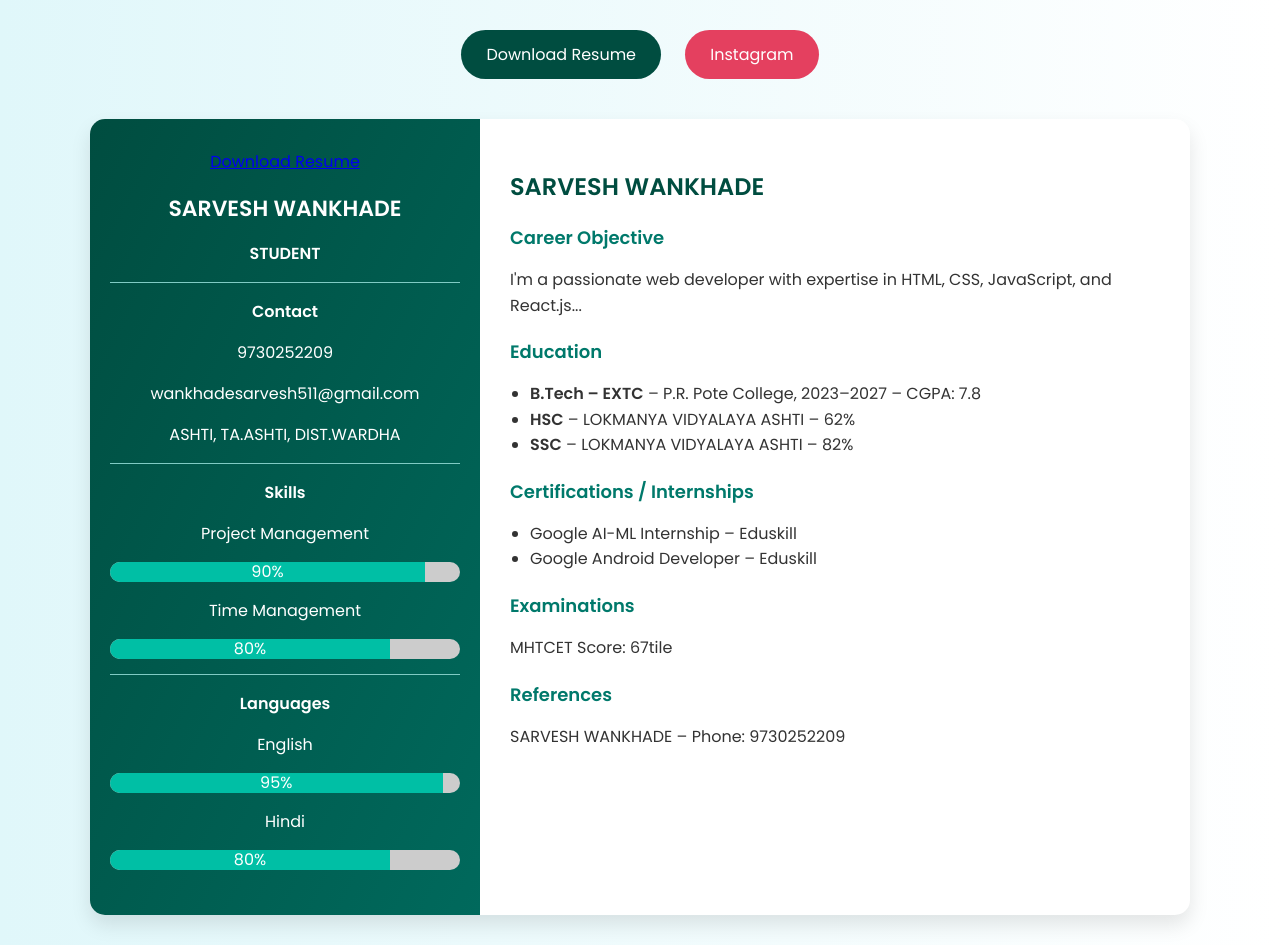
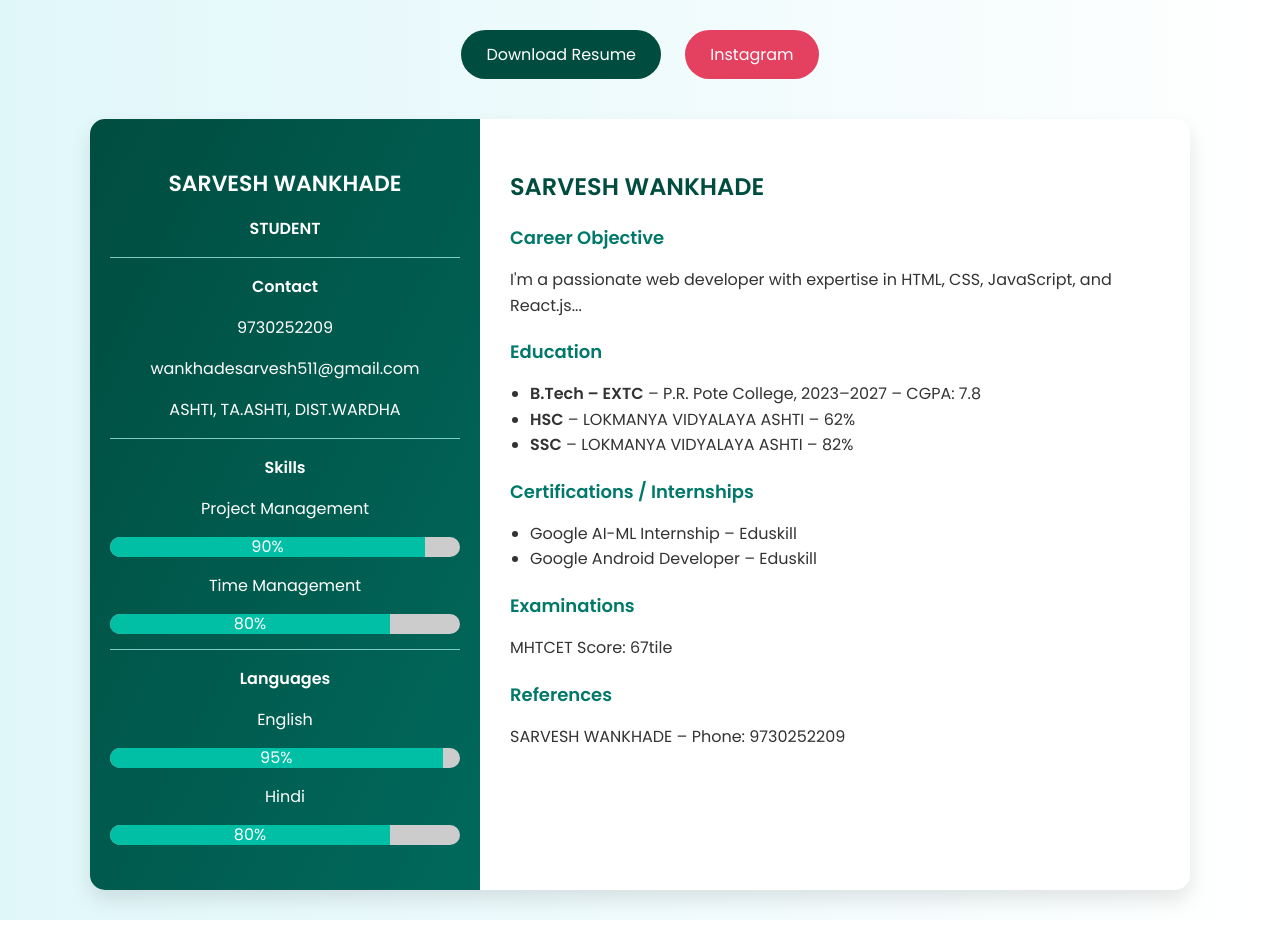
Before and after one commit to Rish1145/e, a plain HTML site: page index.html in a window 1280 px wide. After the commit the page ends 920 px from the top, so only its background shows below. Drawn offline with Linux system fonts and the light colour scheme.

Commit message:
Update index.html

```diff
--- a/index.html
+++ b/index.html
@@ -131,7 +131,7 @@
   <div class="container">
     <!-- Left Column -->
     <div class="left-column">
-      <a href="docs/cv.pdf" class="download" target="_blank">Download Resume</a>
+
       <h2>SARVESH WANKHADE</h2>
       <p><strong>STUDENT</strong></p>
       <hr>
```
